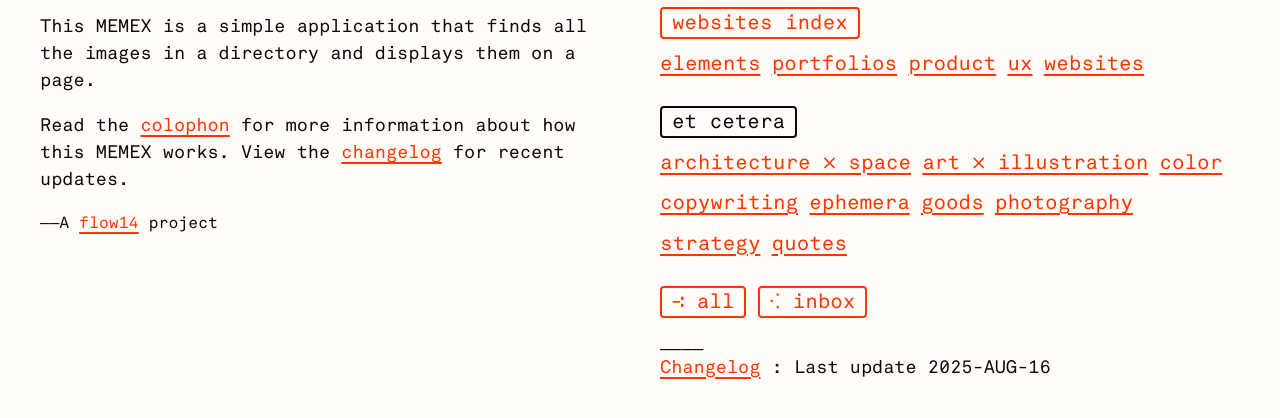
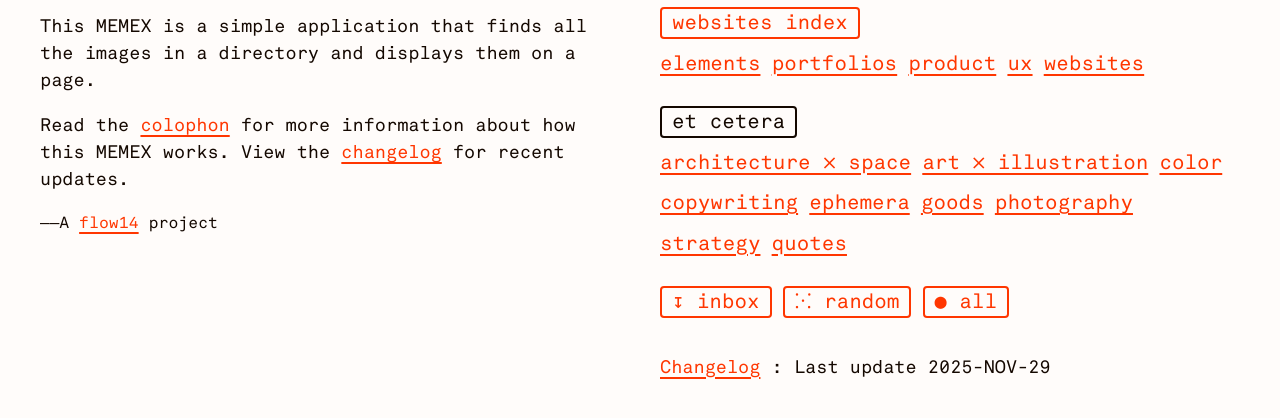
Before and after one commit to kylejohnston/memex, a PHP site: page / in a window 1280 px wide. Shown: the part 352-770 px from the top of the page. Run offline with PHP 8.4, Linux system fonts and the light colour scheme; some libraries are stand-ins or nearby versions.

Commit message:
chore: update modified date, add new page

```diff
--- a/index.php
+++ b/index.php
@@ -62,14 +62,14 @@
           </li>
           <li>
             <ul>
-              <li><a class="button" href="all.php">∹ all</a></li>
-              <li><a class="button" href="inbox.php">⁖ inbox</a></li>
+              <li><a class="button" href="inbox.php">↧ inbox</a></li>
+              <li><a class="button" href="random.php">⁙ random</a></li>
+              <li><a class="button" href="all.php">● all</a></li>
             </ul>
           </li>
         </ul>
       </div>
-      <p>&horbar;&horbar;&horbar;&horbar;<br><a
-      href="changelog.php">Changelog</a> : Last update 2025-AUG-16</p>
+      <p><br><a href="changelog.php">Changelog</a> : Last update 2025-NOV-29</p>
     </div>
   </article>
   <?php include('includes/foot.php'); ?>
```
